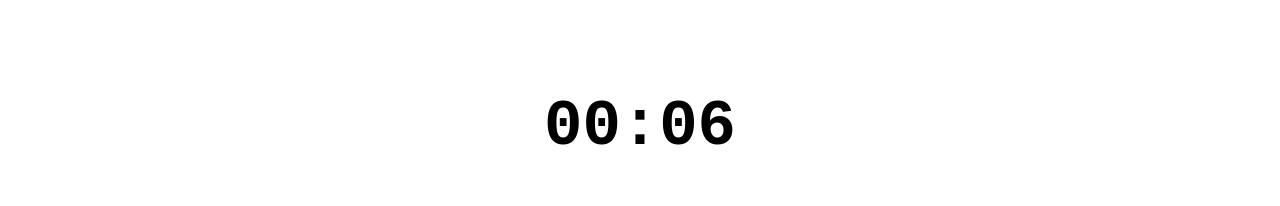
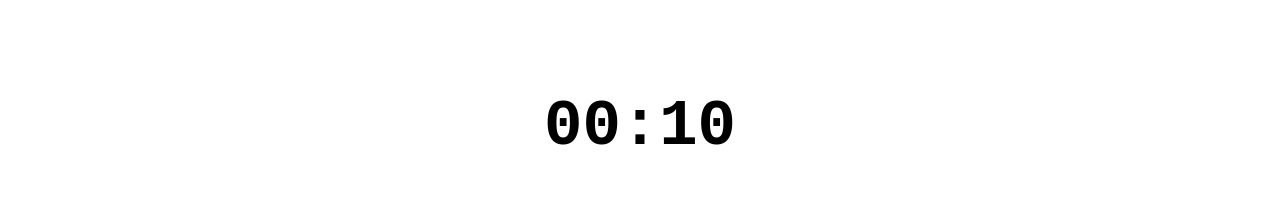
Before and after one commit to Faig-Abaszada/pomioapp, a Nuxt app: page /timer in a window 1280 px wide. Shown: the top 206 px of the page. Built offline with nearby package versions, Linux system fonts and the light colour scheme.

Commit message:
feat: auto-advance pomodoro phase when timer completes

```diff
--- a/app/composables/usePomodoro.ts
+++ b/app/composables/usePomodoro.ts
@@ -3,10 +3,10 @@ export function usePomodoro() {
   const completedWorkSessions = ref(0)
 
   const durations = {
-    work: 25,
-    shortBreak: 5,
-    longBreak: 15,
-  }
+    work: 10 / 60, // 10 san
+    shortBreak: 2 / 60, // 2 san
+    longBreak: 5 / 60, // 5 san
+  };
 
   function nextPhase() {
     if (phase.value === 'work') {
--- a/app/composables/useTimer.ts
+++ b/app/composables/useTimer.ts
@@ -49,6 +49,11 @@ export function useTimer(initialMinutes: number, onComplete?: () => void) {
     isRunning.value = false;
   }
 
+  function changeDuration(minutes: number) {
+    // TODO: remainingSeconds.value-nu minutes * 60-a təyin et
+    remainingSeconds.value = minutes * 60;
+  }
+
   onUnmounted(() => {
     // TODO 7: intervalId varsa clearInterval et (komponent silinəndə "saatı söndür")
     if (intervalId) {
@@ -65,7 +70,7 @@ export function useTimer(initialMinutes: number, onComplete?: () => void) {
     // TODO 3: hər ikisini 2 rəqəmə tamamla ("5" → "05") → String(...).padStart(2, '0')
     // TODO 4: "mm:ss" formatında qaytar → `${mm}:${ss}`
     const totalMinutes = String(Math.floor(totalSeconds / 60)).padStart(2, '0');
-    const otherSeconds = String(totalSeconds % 60).padStart(2, '0');
+    const otherSeconds = String(Math.round(totalSeconds % 60)).padStart(2, '0');
 
     return `${totalMinutes}:${otherSeconds}`
 
@@ -78,7 +83,8 @@ export function useTimer(initialMinutes: number, onComplete?: () => void) {
     start,
     pause,
     stop,
-    formattedTime
-  }
+    formattedTime,
+    changeDuration
+  };
 
 }
--- a/app/pages/timer.vue
+++ b/app/pages/timer.vue
@@ -1,8 +1,16 @@
 <script setup lang="ts">
 // 🔬 DEMO — state machine test (sonra silinəcək)
-const { phase, completedWorkSessions, nextPhase } = usePomodoro()
+const { phase, completedWorkSessions, nextPhase, durations } = usePomodoro()
 
-const { remainingSeconds, isRunning, formattedTime, start, pause, stop } = useTimer(0.1, nextPhase)
+function handleComplete() {
+  // TODO 1: nextPhase() çağır — faza dəyişsin (work → shortBreak)
+  // TODO 2: changeDuration(durations[phase.value]) — saatı yeni fazanın müddətinə qur
+  nextPhase();
+  changeDuration(durations[phase.value]);
+}
+
+const { remainingSeconds, isRunning, formattedTime, start, pause, stop, changeDuration } = useTimer(durations.work, handleComplete)
+
 </script>
 
 <template>
```
